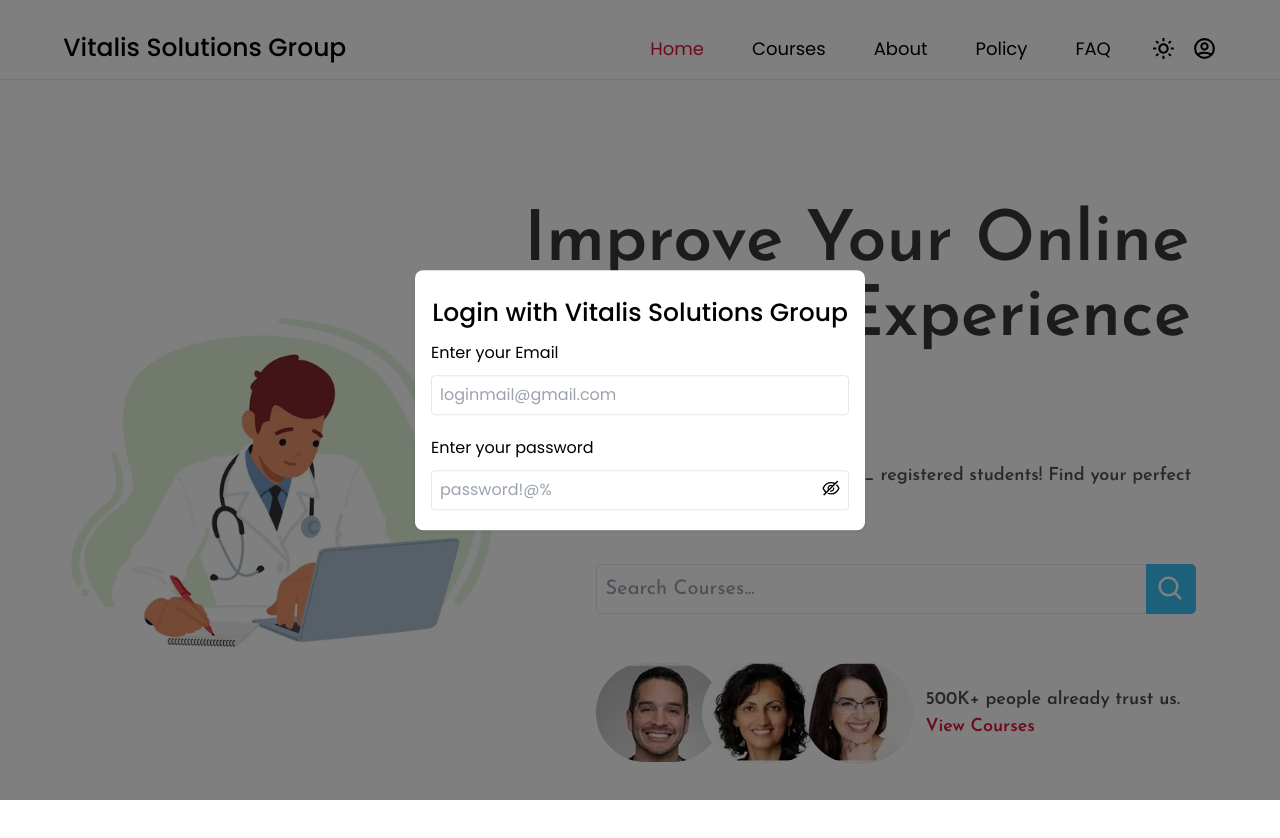
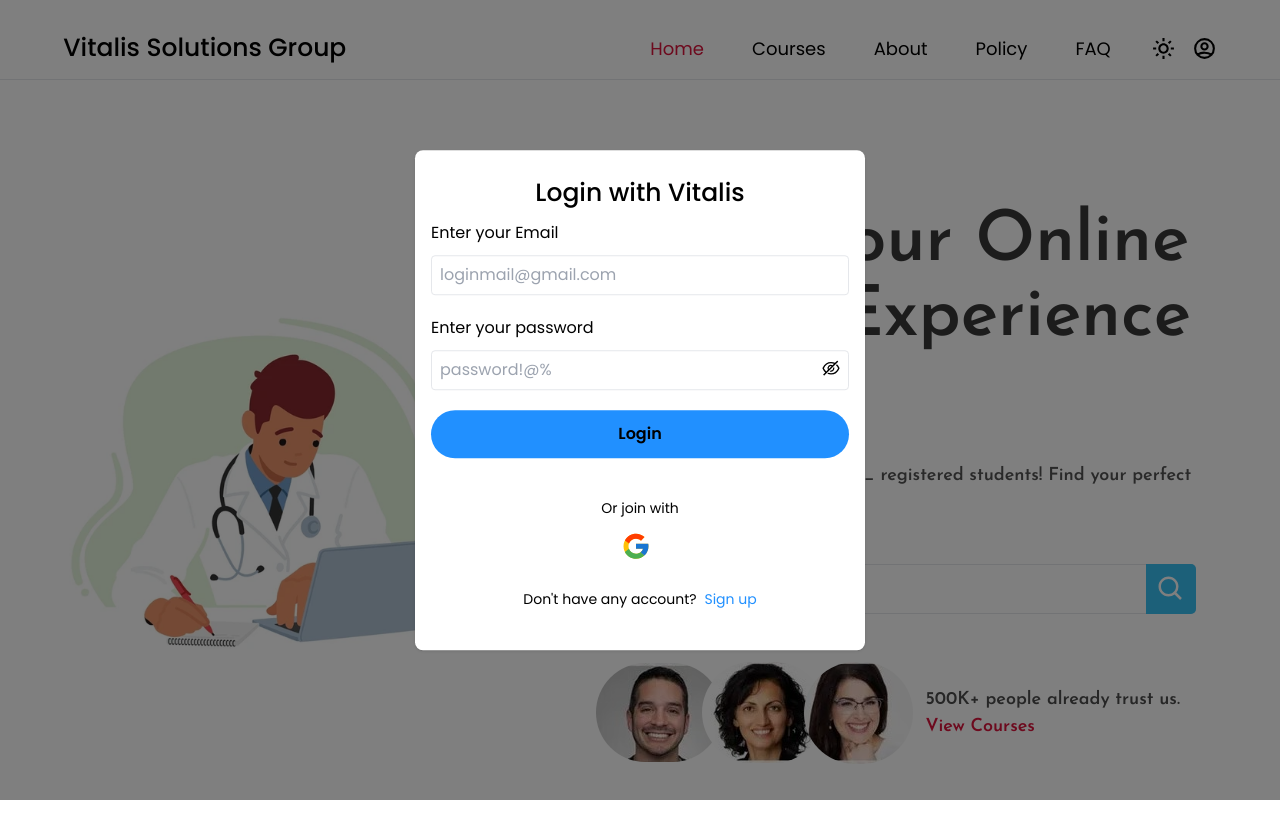
Before and after one commit to undahveeti/mern-LMS-vitalis, a Next.js app in the folder client/: page / in a window 1280 px wide. Both pictures are taken after a click on the icon 1204 px from the left and 48 px from the top of the page. Shown: the top 838 px of the page. Built offline with nearby package versions, Linux system fonts and the light colour scheme.

Commit message:
ui friendly features / sign up w google

```diff
--- a/client/app/components/Auth/Login.tsx
+++ b/client/app/components/Auth/Login.tsx
@@ -20,7 +20,7 @@
   password: Yup.string().required("Please enter your password!").min(8),
 });
 
-const Login: FC<Props> = (props) => {
+const Login: FC<Props> = ({ setRoute }) => {
   const [show, setShow] = useState(false);
 
   const formik = useFormik({
@@ -34,7 +34,7 @@
   const { errors, touched, values, handleChange, handleSubmit } = formik;
   return (
     <div className="w-full">
-      <h1 className={`${styles.title}`}>Login with Vitalis Solutions Group</h1>
+      <h1 className={`${styles.title}`}>Login with Vitalis</h1>
       <form onSubmit={handleSubmit}>
         <label className={`${styles.label}`} htmlFor="email">
           Enter your Email
@@ -58,12 +58,12 @@
             Enter your password
           </label>
           <input
-            type = {!show ? "password" : "text"}
-            name = "password"
-            value = {values.password}
-            onChange = {handleChange}
-            id = "password"
-            placeholder = "password!@%"
+            type={!show ? "password" : "text"}
+            name="password"
+            value={values.password}
+            onChange={handleChange}
+            id="password"
+            placeholder="password!@%"
             className={`${
               errors.password && touched.password && "border-red-500"
             } ${styles.input}`}
@@ -81,8 +81,31 @@
               onClick={() => setShow(false)}
             />
           )}
+          {errors.password && touched.password && (
+            <span className="text-red-500 pt-2 block">{errors.password}</span>
+          )}
         </div>
+        <div className="w-full mt-5">
+          <input type="submit" value="Login" className={`${styles.button}`} />
+        </div>
+        <br />
+        <h5 className="text-center pt-4 font-Poppins text-[14px] text-black dark:text-white">
+          Or join with
+        </h5>
+        <div className="flex items-center justify-center my-3">
+          <FcGoogle size={30} className="cursor-pointer mr-2" />
+        </div>
+        <h5 className="text-center pt-4 font-Poppins text-[14px]">
+          Don't have any account?{" "}
+          <span
+            className="text-[#2190ff] pl-1 cursor-pointer"
+            onClick={() => setRoute("Sign-Up")}
+          >
+            Sign up
+          </span>
+        </h5>
       </form>
+      <br/>
     </div>
   );
 };
--- a/client/app/styles/style.ts
+++ b/client/app/styles/style.ts
@@ -2,4 +2,5 @@
     title: "text-[25px] text-black dark:text-white font-[500] font-Poppins text-center py-2",
     label:"text-[16px] font-Poppins text-black dark:text-white",
     input:"w-full text-black dark:text-white bg-transparent border rounded h-[40px] px-2 outline-none mt-[10px] font-Poppins",
+    button:"flex flex-row justify-center items-center py-3 px-6 rounded-full cursor-pointer bg-[#2190ff] min-h-[45px] w-full text-[16px] font-Poppins font-semibold"
 }
```
Lines whose indentation alone changed are shown as unchanged.
